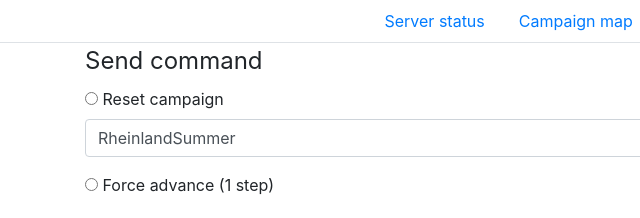
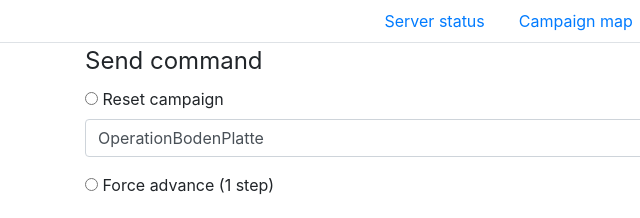
Before and after one commit to deneuxj/SturmovikCampaignWeb, a website: page html/control.html in a window 1280 px wide. Shown: the top 218 px of the page, 0-640 px from the left. Drawn offline with nearby package versions, Linux system fonts and the light colour scheme.

Commit message:
Use OperationBodenplatte as default scenario

```diff
--- a/html/control.html
+++ b/html/control.html
@@ -31,7 +31,7 @@
                     <input type="radio" id="input-reset" name="radio-control" value="reset">
                     Reset campaign
                 </label>
-                <input type="text" class="form-control" name="campaign-scenario" id="input-argument" value="RheinlandSummer">
+                <input type="text" class="form-control" name="campaign-scenario" id="input-argument" value="OperationBodenPlatte">
             </div>
             <div class="form-group">
                 <label>
--- a/src/mainMap.ts
+++ b/src/mainMap.ts
@@ -49,6 +49,7 @@ const bounds = {
 function getMapBounds(mapName: string) {
     switch(mapName) {
         case "rheinland-summer": return bounds.rheinland;
+        case "rheinland-winter": return bounds.rheinland;
         default: return undefined;
     }
 }
```
